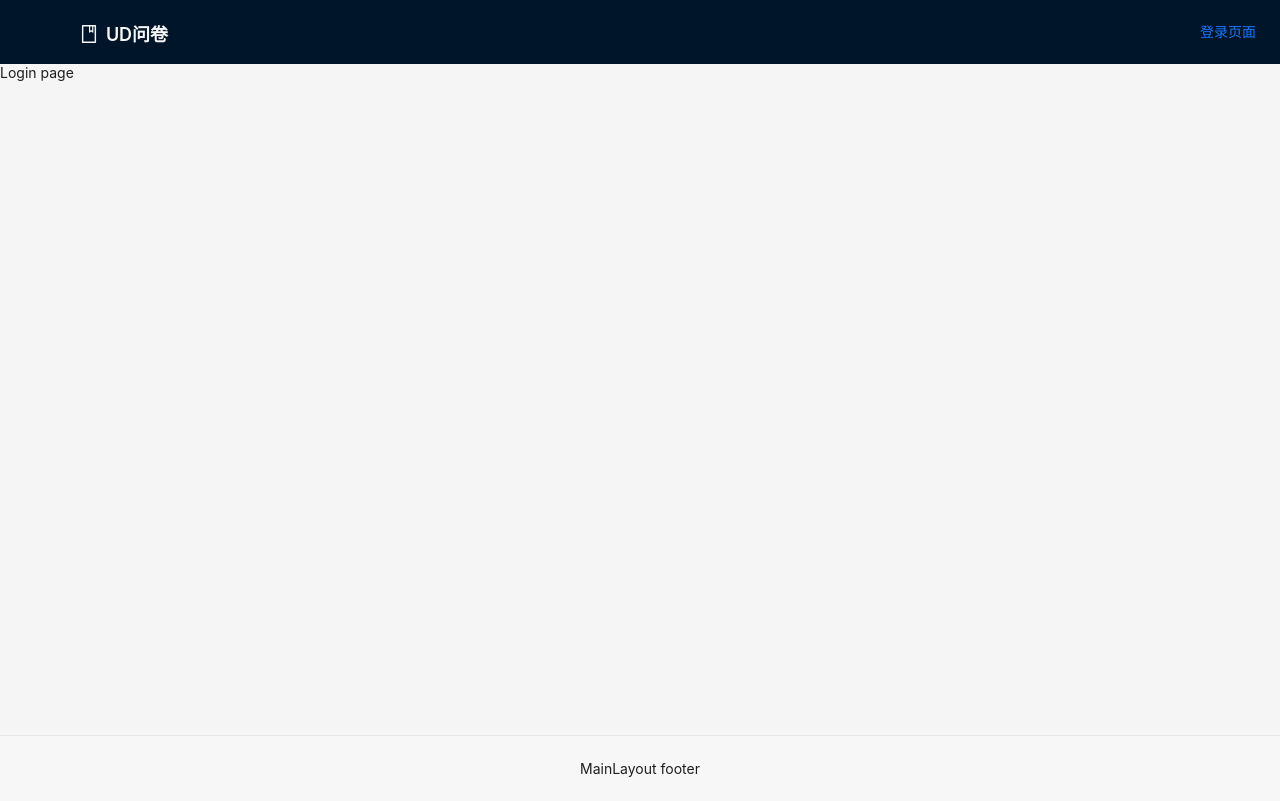
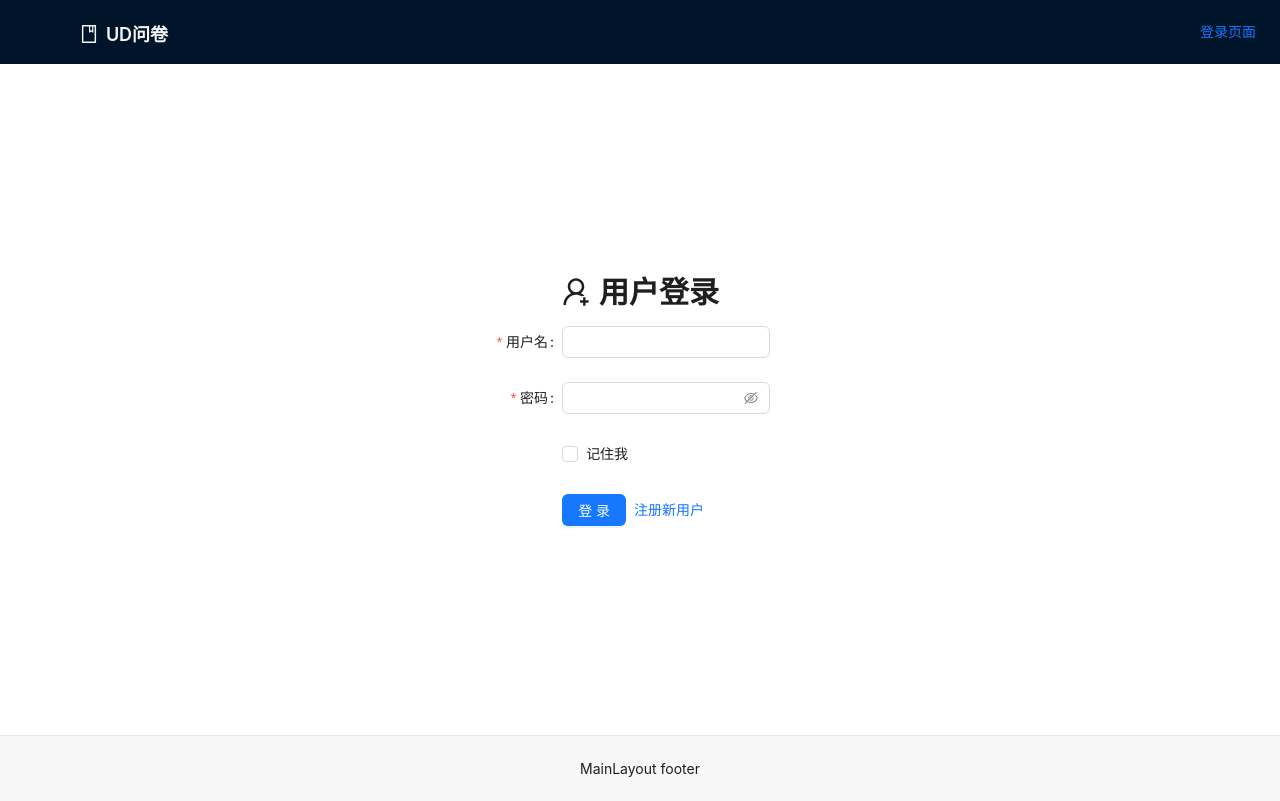
Before and after one commit to gtodr/survey-web, a React (Create React App) app: page /login in a window 1280 px wide. Built offline with nearby package versions, Linux system fonts and the light colour scheme.

Commit message:
dev: login and register

```diff
--- /dev/null
+++ b/src/pages/Login.module.scss
@@ -0,0 +1,8 @@
+.container {
+    height: calc(100vh - 64px - 65px);
+    background-color: #fff;
+    display: flex;
+    flex-direction: column;
+    justify-content: center;
+    align-items: center;
+}
--- a/src/pages/Login.tsx
+++ b/src/pages/Login.tsx
@@ -1,7 +1,101 @@
-import React, { FC } from 'react'
+import React, { FC, useEffect } from 'react'
+import { useNavigate, Link } from 'react-router-dom'
+import { Typography, Space, Form, Input, Button, Checkbox, message } from 'antd'
+import { UserAddOutlined } from '@ant-design/icons'
+import { useRequest } from 'ahooks'
+import { REGISTER_PATHNAME, MANAGE_INDEX_PATHNAME } from '../router'
+// import { loginService } from '../services/user'
+// import { setToken } from '../utils/user-token'
+import styles from './Login.module.scss'
+import FormItem from 'antd/es/form/FormItem'
+
+const { Title } = Typography
+
+const USERNAME_KEY = 'USERNAME'
+const PASSWORD_KEY = 'PASSWORD'
+
+function rememberUser(username: string, password: string) {
+  localStorage.setItem(USERNAME_KEY, username)
+  localStorage.setItem(PASSWORD_KEY, password)
+}
+
+function deleteUserFromStorage() {
+  localStorage.removeItem(USERNAME_KEY)
+  localStorage.removeItem(PASSWORD_KEY)
+}
+
+function getUserInfoFromStorage() {
+  return {
+    username: localStorage.getItem(USERNAME_KEY),
+    password: localStorage.getItem(PASSWORD_KEY),
+  }
+}
 
 const Login: FC = () => {
-  return <div>Login page</div>
+  const nav = useNavigate()
+  const [form] = Form.useForm() // 第三方 hook
+
+  // 实现"记住用户登录信息"功能 自动填充表单
+  useEffect(() => {
+    const { username, password } = getUserInfoFromStorage()
+    form.setFieldsValue({ username, password })
+  }, [])
+
+  function onFinish(values: any) {
+    const { username, password, remember } = values || {}
+
+    if (remember) {
+      rememberUser(username, password)
+    } else {
+      deleteUserFromStorage()
+    }
+  }
+
+  return (
+    <div className={styles.container}>
+      <div>
+        <Space>
+          <Title level={2}>
+            <UserAddOutlined />
+          </Title>
+          <Title level={2}>用户登录</Title>
+        </Space>
+      </div>
+      <div>
+        <Form labelCol={{ span: 6 }} wrapperCol={{ span: 16 }} onFinish={onFinish} form={form}>
+          <Form.Item
+            label="用户名"
+            name="username"
+            rules={[
+              { required: true, message: '请输入用户名' },
+              { type: 'string', min: 5, max: 20, message: '字符长度在 5-20 之间' },
+              { pattern: /^\w+$/, message: '只能是字母数字下划线' },
+            ]}
+          >
+            <Input />
+          </Form.Item>
+          <Form.Item
+            label="密码"
+            name="password"
+            rules={[{ required: true, message: '请输入密码' }]}
+          >
+            <Input.Password />
+          </Form.Item>
+          <Form.Item name="remember" valuePropName="checked" wrapperCol={{ offset: 6, span: 16 }}>
+            <Checkbox>记住我</Checkbox>
+          </Form.Item>
+          <Form.Item wrapperCol={{ offset: 6, span: 16 }}>
+            <Space>
+              <Button type="primary" htmlType="submit">
+                登录
+              </Button>
+              <Link to={REGISTER_PATHNAME}>注册新用户</Link>
+            </Space>
+          </Form.Item>
+        </Form>
+      </div>
+    </div>
+  )
 }
 
 export default Login
--- /dev/null
+++ b/src/pages/Register.module.scss
@@ -0,0 +1,8 @@
+.container {
+    height: calc(100vh - 64px - 65px);
+    background-color: #fff;
+    display: flex;
+    flex-direction: column;
+    justify-content: center;
+    align-items: center;
+}
--- a/src/pages/Register.tsx
+++ b/src/pages/Register.tsx
@@ -1,7 +1,83 @@
 import React, { FC } from 'react'
+import { Typography, Space, Form, Input, Button, message } from 'antd'
+import { UserAddOutlined } from '@ant-design/icons'
+import { Link, useNavigate } from 'react-router-dom'
+import { useRequest } from 'ahooks'
+import { LOGIN_PATHNAME } from '../router'
+// import { registerService } from '../services/user'
+import styles from './Register.module.scss'
+
+const { Title } = Typography
 
 const Register: FC = () => {
-  return <div>Register page</div>
+  function onFinish(values: any) {
+    console.log(values)
+  }
+
+  return (
+    <div className={styles.container}>
+      <div>
+        <Space>
+          <Title level={2}>
+            <UserAddOutlined />
+          </Title>
+          <Title level={2}>注册新用户</Title>
+        </Space>
+      </div>
+      <div>
+        <Form labelCol={{ span: 6 }} wrapperCol={{ span: 16 }} onFinish={onFinish}>
+          <Form.Item
+            label="用户名"
+            name="username"
+            rules={[
+              { required: true, message: '请输入用户名' },
+              { type: 'string', min: 5, max: 20, message: '字符长度在 5-20 之间' },
+              { pattern: /^\w+$/, message: '只能是字母数字下划线' },
+            ]}
+          >
+            <Input />
+          </Form.Item>
+          <Form.Item label="昵称" name="nickname">
+            <Input />
+          </Form.Item>
+          <Form.Item
+            label="密码"
+            name="password"
+            rules={[{ required: true, message: '请输入密码' }]}
+          >
+            <Input.Password />
+          </Form.Item>
+          <Form.Item
+            label="确认密码"
+            name="confirm"
+            dependencies={['password']} // 依赖于 password ，password 变化，会重新触发 validator
+            rules={[
+              { required: true, message: '请输入密码' },
+              ({ getFieldValue }) => ({
+                validator(_, value) {
+                  if (!value || getFieldValue('password') === value) {
+                    return Promise.resolve()
+                  } else {
+                    return Promise.reject(new Error('两次密码不一致'))
+                  }
+                },
+              }),
+            ]}
+          >
+            <Input.Password />
+          </Form.Item>
+          <Form.Item wrapperCol={{ offset: 6, span: 16 }}>
+            <Space>
+              <Button type="primary" htmlType="submit">
+                注册
+              </Button>
+              <Link to={LOGIN_PATHNAME}>已有账户，登录</Link>
+            </Space>
+          </Form.Item>
+        </Form>
+      </div>
+    </div>
+  )
 }
 
 export default Register
```
Also changed, not shown: package.json (+4 -4 lines), 1 other file (tests, documents, lock files or other folders).
